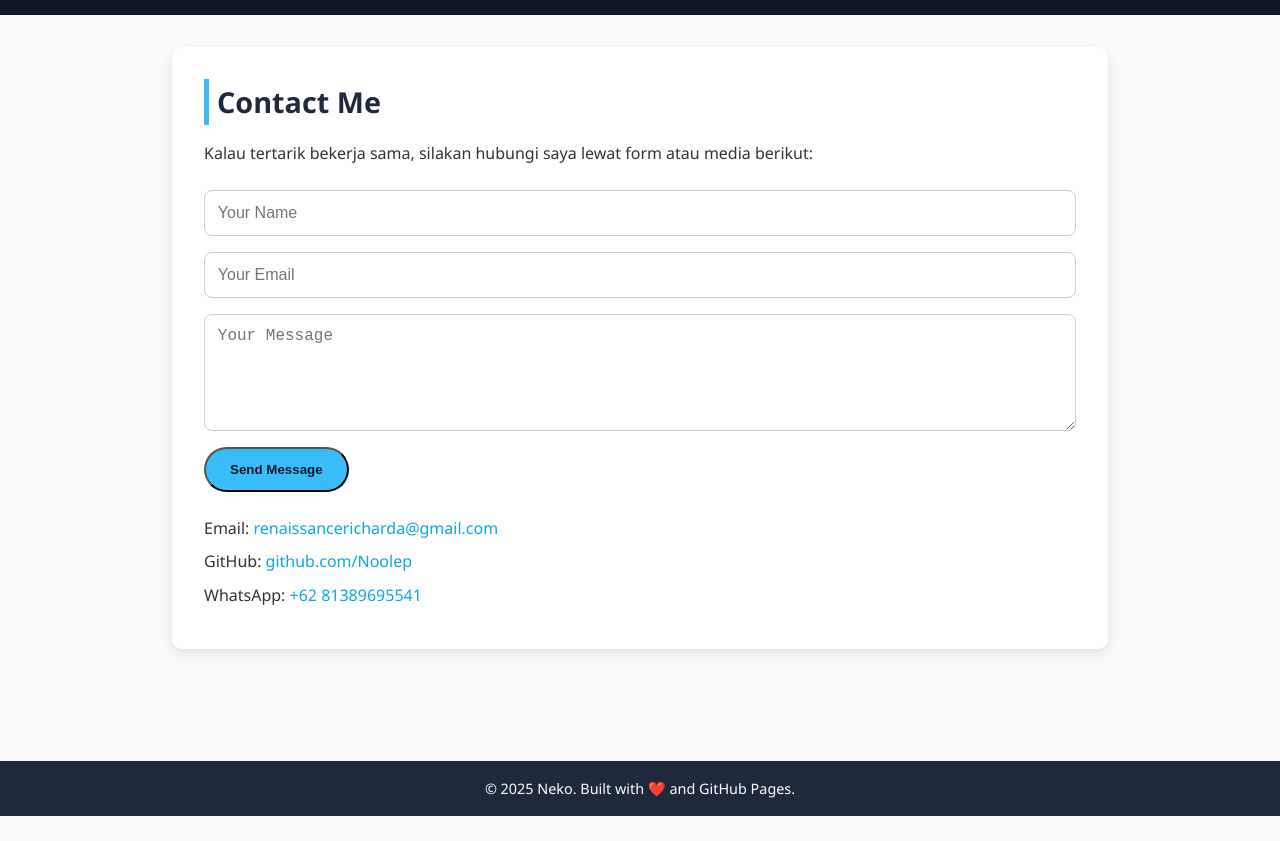
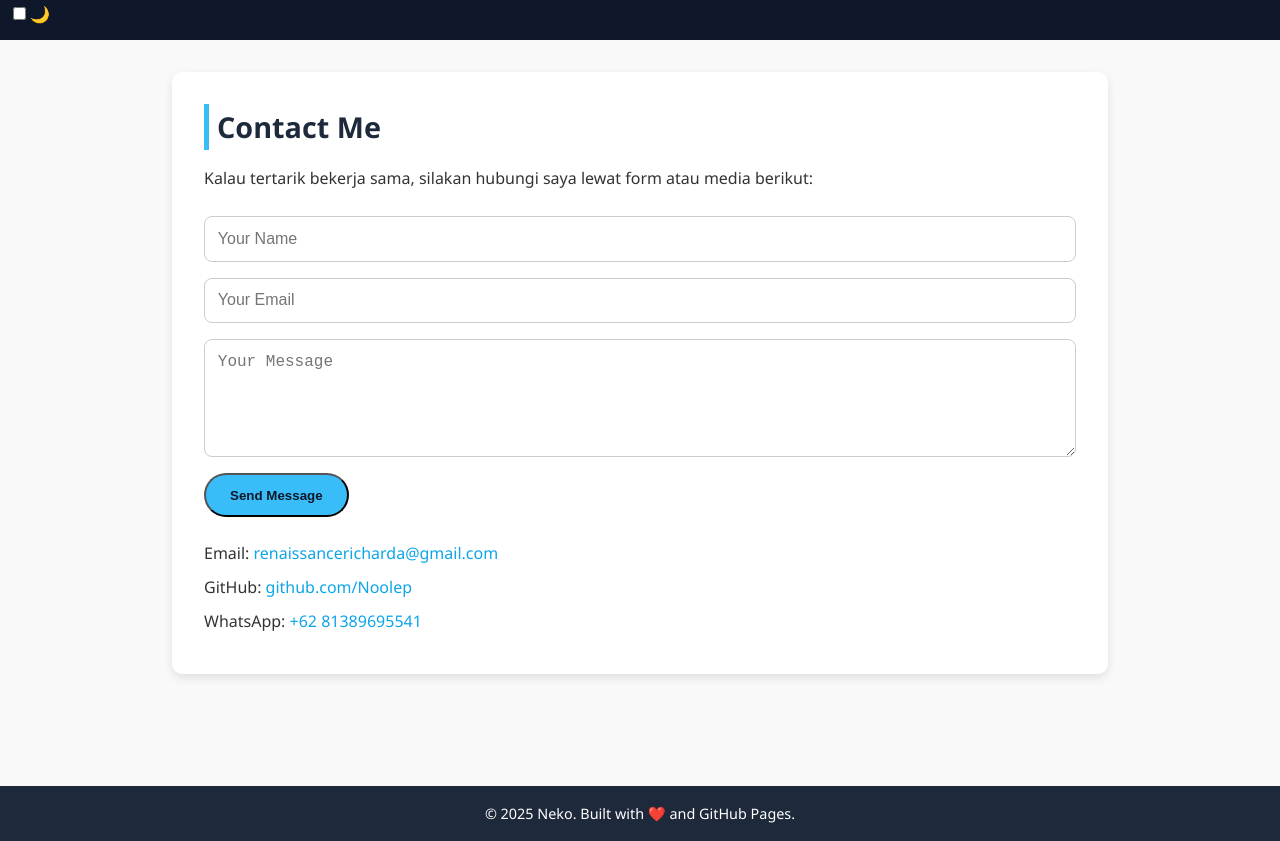
Before and after one commit to Noolep/Portfolio, a plain HTML site: page contact.html in a window 1280 px wide. Shown: the part 62-903 px from the top of the page. Before the commit the page ends 878 px from the top, so only its background shows below. Drawn offline with Linux system fonts and the light colour scheme.

Commit message:
Update contact.html

```diff
--- a/contact.html
+++ b/contact.html
@@ -7,7 +7,6 @@
   <link rel="stylesheet" href="css/style.css">
 </head>
 <body>
-  <!-- Navbar -->
   <nav class="navbar">
     <div class="logo">Neko</div>
     <ul class="nav-links">
@@ -16,10 +15,16 @@
       <li><a href="projects.html">Projects</a></li>
       <li><a href="contact.html" class="active">Contact</a></li>
     </ul>
+    <label class="switch">
+    <input type="checkbox" id="darkModeToggle">
+    <span class="slider">
+    <span class="icon">🌙</span>
+    </span>
   </nav>
 
   <!-- Contact Section -->
   <main>
+    <div class="content-wrapper">
     <section class="contact">
       <h2>Contact Me</h2>
       <p>Kalau tertarik bekerja sama, silakan hubungi saya lewat form atau media berikut:</p>
@@ -37,11 +42,13 @@
         <p>WhatsApp: <a href="https://wa.me/6281389695541" target="_blank">+62 81389695541</a></p>
       </div>
     </section>
+  </div>
   </main>
 
   <!-- Footer -->
   <footer>
     <p>© 2025 Neko. Built with ❤️ and GitHub Pages.</p>
   </footer>
+  <script src="js/script.js"></script>
 </body>
 </html>
```
